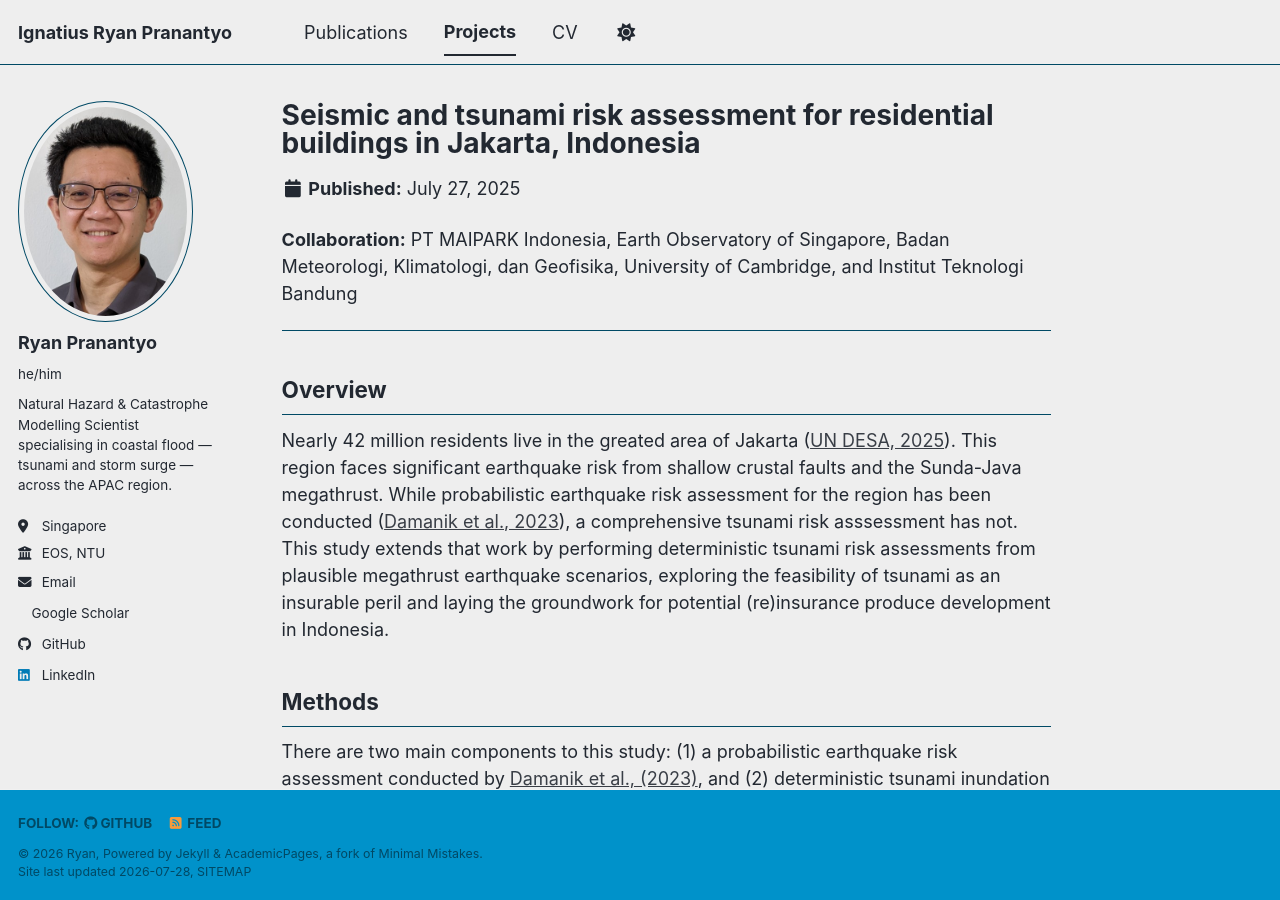
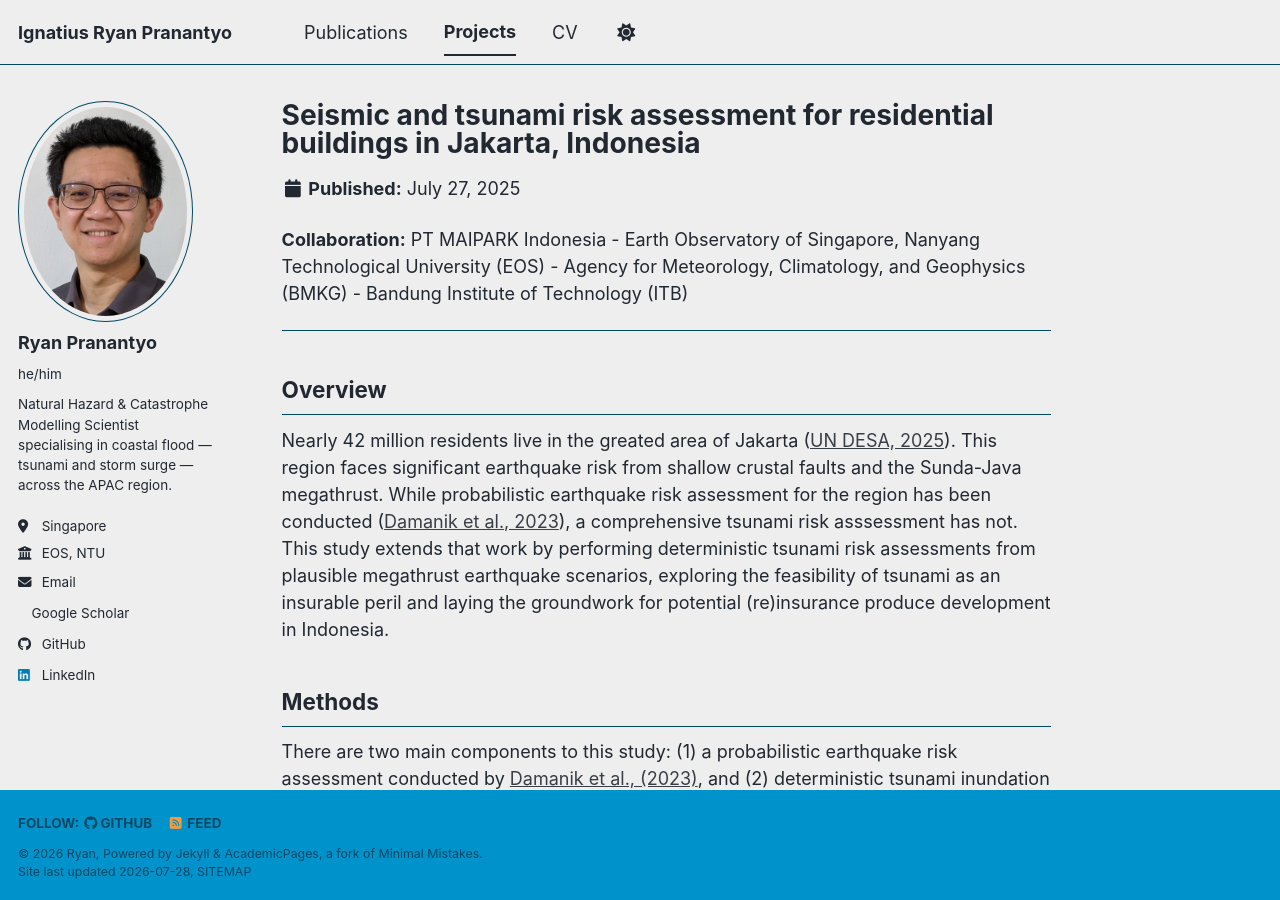
Before and after one commit to ryanign/ryanign.github.io, a Jekyll site: the page built from _portfolio/earthquake-tsunami-jakarta-maipark.md, in a window 1280 px wide and 900 px high. Built offline with Jekyll 4.4.1, drawn with Linux system fonts in a browser that asks for light colours; a style sheet for code colours, icons or effects is not loaded.

Commit message:
update portfolio

```diff
--- a/_portfolio/earthquake-tsunami-jakarta-maipark.md
+++ b/_portfolio/earthquake-tsunami-jakarta-maipark.md
@@ -5,7 +5,7 @@ collection: portfolio
 date: 2025-07-27
 ---
 
-**Collaboration:** PT MAIPARK Indonesia, Earth Observatory of Singapore, Badan Meteorologi, Klimatologi, dan Geofisika, University of Cambridge, and Institut Teknologi Bandung
+**Collaboration:** PT MAIPARK Indonesia - Earth Observatory of Singapore, Nanyang Technological University (EOS) - Agency for Meteorology, Climatology, and Geophysics (BMKG) - Bandung Institute of Technology (ITB)
 
 ---
 
```
